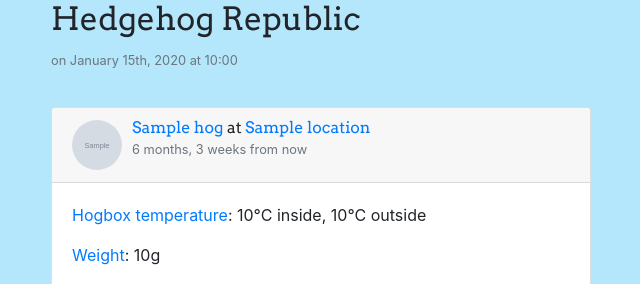
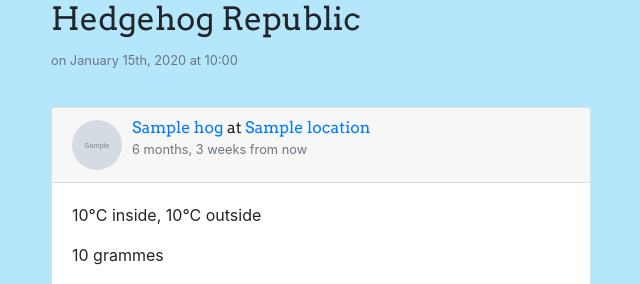
Before and after one commit to tech4nature/hogapp, a Django app: template hog/frontend/templates/measurement.html in a window 1280 px wide. Shown: the part 118-402 px from the top of the page, without its empty margins (34-674 px from the left). Run offline with Django 3.2, Linux system fonts and the light colour scheme; the template is opened without the code that fills it: most values are stand-ins (such as "Sample title", 1, 10 or a date in 2020); grey boxes marked "Sample" are stand-in pictures; data that the repository does not hold is empty; some libraries are stand-ins or nearby versions.

Commit message:
Remove redundant linkage
We now show charts in the sidebar on hog and location pages

```diff
--- a/hog/frontend/templates/_card.html
+++ b/hog/frontend/templates/_card.html
@@ -16,7 +16,6 @@
     <div class="card-body">
       {% if group.in_temp or group.out_temp %}
       <p class="card-text">
-        <a href="{% url 'location_temp_chart' group.in_temp.location.code|default:group.out_temp.location.code %}">Hogbox temperature</a>:
         {% if group.in_temp  %}
           {{ group.in_temp.measurement|floatformat }}&deg;C inside{% if group.out_temp %}, {% endif %}
 
@@ -30,7 +29,7 @@
 
       {% if group.weight %}
       <p class="card-text">
-        <a href="{% url 'hog_weight_chart' group.weight.hog.code %}">Weight</a>: {{ group.weight.measurement }}g
+        {{ group.weight.measurement }} grammes
       </p>
       {% endif %}
     </div>
```
